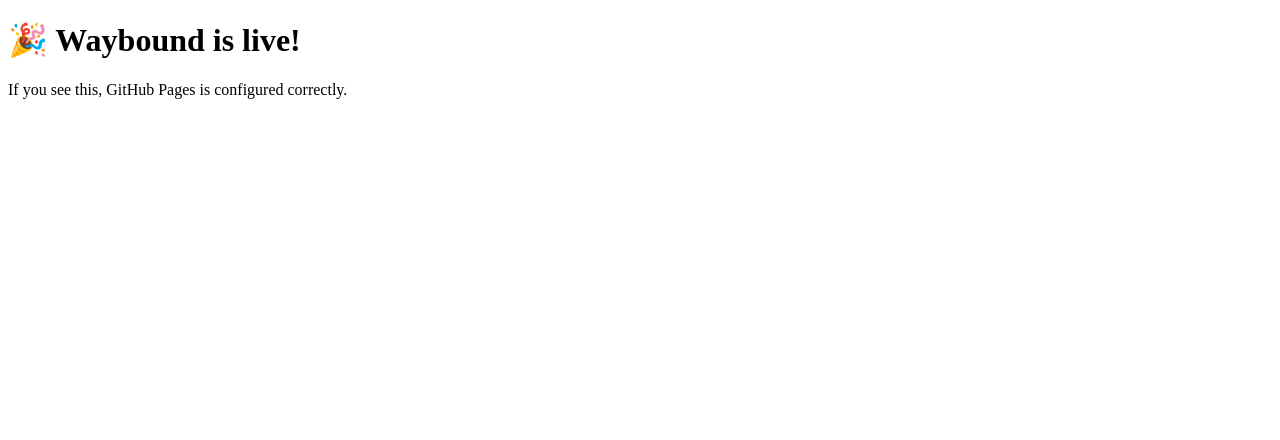
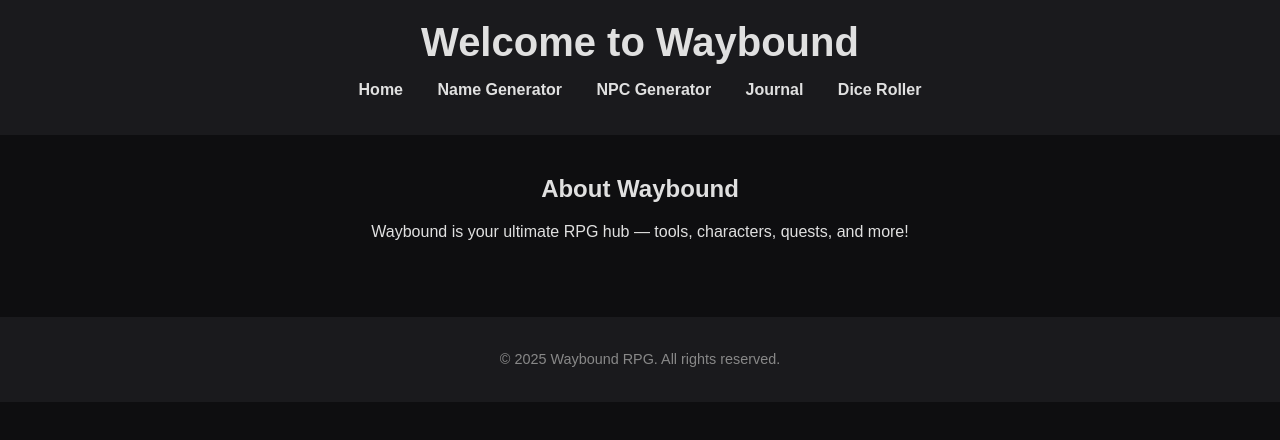
Before and after one commit to wayboundrpg/waybound-site, a plain HTML site: page index.html in a window 1280 px wide. Drawn offline with Linux system fonts and the light colour scheme.

Commit message:
Waybound Site Rebirth - First Full Upload 🚀

```diff
--- a/index.html
+++ b/index.html
@@ -1,8 +1,37 @@
 <!DOCTYPE html>
 <html lang="en">
-<head><meta charset="UTF-8"/><meta name="viewport" content="width=device-width,initial-scale=1"/><title>Waybound</title></head>
+<head>
+    <meta charset="UTF-8">
+    <meta name="viewport" content="width=device-width, initial-scale=1.0">
+    <title>Waybound RPG</title>
+    <link rel="stylesheet" href="styles/main.css">
+</head>
+
 <body>
-  <h1>🎉 Waybound is live!</h1>
-  <p>If you see this, GitHub Pages is configured correctly.</p>
+
+    <header>
+        <h1>Welcome to Waybound</h1>
+        <nav>
+            <ul>
+                <li><a href="index.html">Home</a></li>
+                <li><a href="tools/name.html">Name Generator</a></li>
+                <li><a href="tools/npc.html">NPC Generator</a></li>
+                <li><a href="tools/journal.html">Journal</a></li>
+                <li><a href="tools/dice.html">Dice Roller</a></li>
+            </ul>
+        </nav>
+    </header>
+
+    <main>
+        <section>
+            <h2>About Waybound</h2>
+            <p>Waybound is your ultimate RPG hub — tools, characters, quests, and more!</p>
+        </section>
+    </main>
+
+    <footer>
+        <p>&copy; 2025 Waybound RPG. All rights reserved.</p>
+    </footer>
+    <script src="scripts/shared.js"></script>
 </body>
 </html>
--- /dev/null
+++ b/scripts/shared.js
@@ -0,0 +1,12 @@
+// scripts/shared.js
+
+// Dark Mode Toggle
+const themeToggle = document.getElementById('themeToggle');
+if (themeToggle) {
+    themeToggle.addEventListener('click', () => {
+        document.body.classList.toggle('dark-mode');
+    });
+}
+
+// Future shared functionality will go here
+// (Example: Navbar highlight, user login checks, etc.)
--- /dev/null
+++ b/styles/main.css
@@ -0,0 +1,60 @@
+/* Base Styles */
+body {
+    margin: 0;
+    padding: 0;
+    font-family: Arial, sans-serif;
+    background-color: #0e0e10;
+    color: #e0e0e0;
+}
+
+/* Header */
+header {
+    background-color: #1a1a1d;
+    padding: 20px;
+    text-align: center;
+}
+
+header h1 {
+    margin: 0;
+    font-size: 2.5rem;
+}
+
+nav ul {
+    list-style-type: none;
+    padding: 0;
+}
+
+nav ul li {
+    display: inline-block;
+    margin: 0 15px;
+}
+
+nav ul li a {
+    color: #e0e0e0;
+    text-decoration: none;
+    font-weight: bold;
+}
+
+nav ul li a:hover {
+    color: #ff9900;
+}
+
+/* Main */
+main {
+    padding: 20px;
+    text-align: center;
+}
+
+section {
+    margin-top: 20px;
+}
+
+/* Footer */
+footer {
+    margin-top: 40px;
+    padding: 20px;
+    background-color: #1a1a1d;
+    text-align: center;
+    font-size: 0.9rem;
+    color: #888;
+}
```
Also changed, not shown: scripts/dice.js (added, +9 -0 lines), tools/dice.html (added, +37 -0 lines), tools/journal.html (added, +32 -0 lines), tools/name.html (added, +32 -0 lines), tools/npc.html (added, +32 -0 lines).
